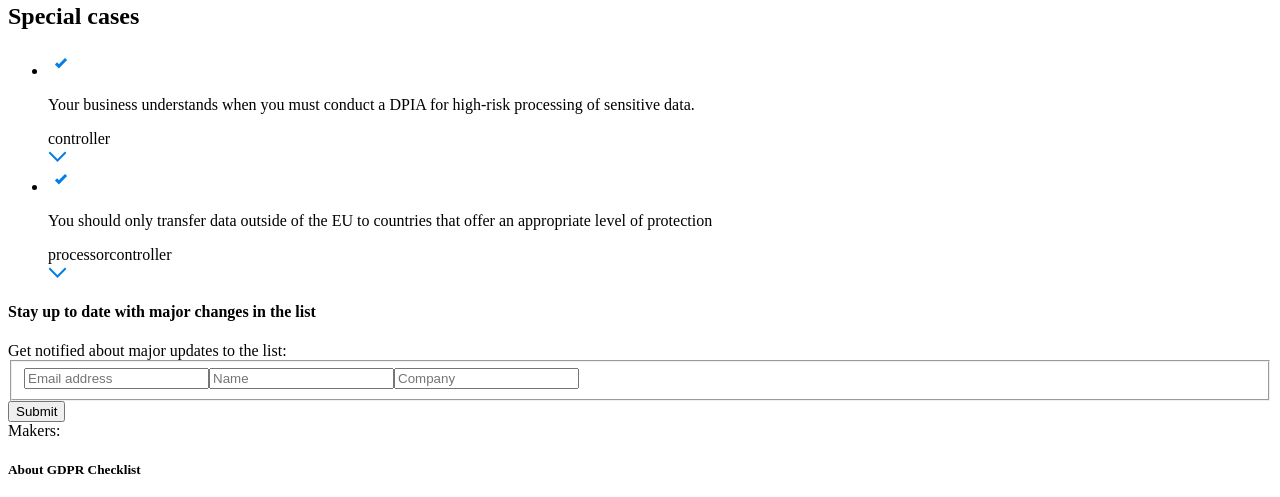
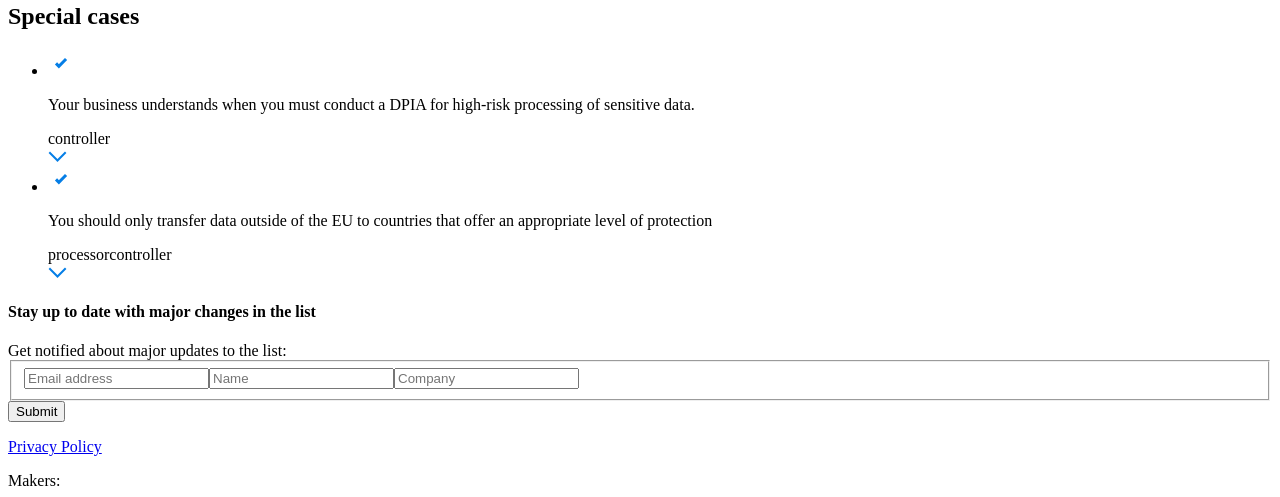
Before and after one commit to privacyradius/gdpr-checklist, a Gatsby site: page / in a window 1280 px wide. Shown: the part 3879-4376 px from the top of the page. Built offline with nearby package versions, Linux system fonts and the light colour scheme; Gatsby itself is replaced by a stand-in of ours.

Commit message:
Add privacy policy
Tx for noticing Adam Wathan ;)

https://twitter.com/adamwathan/status/966286793388601344

```diff
--- a/src/components/Footer.js
+++ b/src/components/Footer.js
@@ -43,6 +43,10 @@ const Maker = ({name, avatar, bio, twitter, linkedin, producthunt, github}) => (
 
 const Footer = props => (
   <footer id='footer'>
+    <p className='description' style={{ fontSize: '1em' }}>
+      <a  href='https://www.iubenda.com/privacy-policy/52432713'>Privacy Policy</a>
+    </p>
+
     <span>Makers:</span>
     <div className="gradient">
       <h5>About GDPR Checklist</h5>
```
